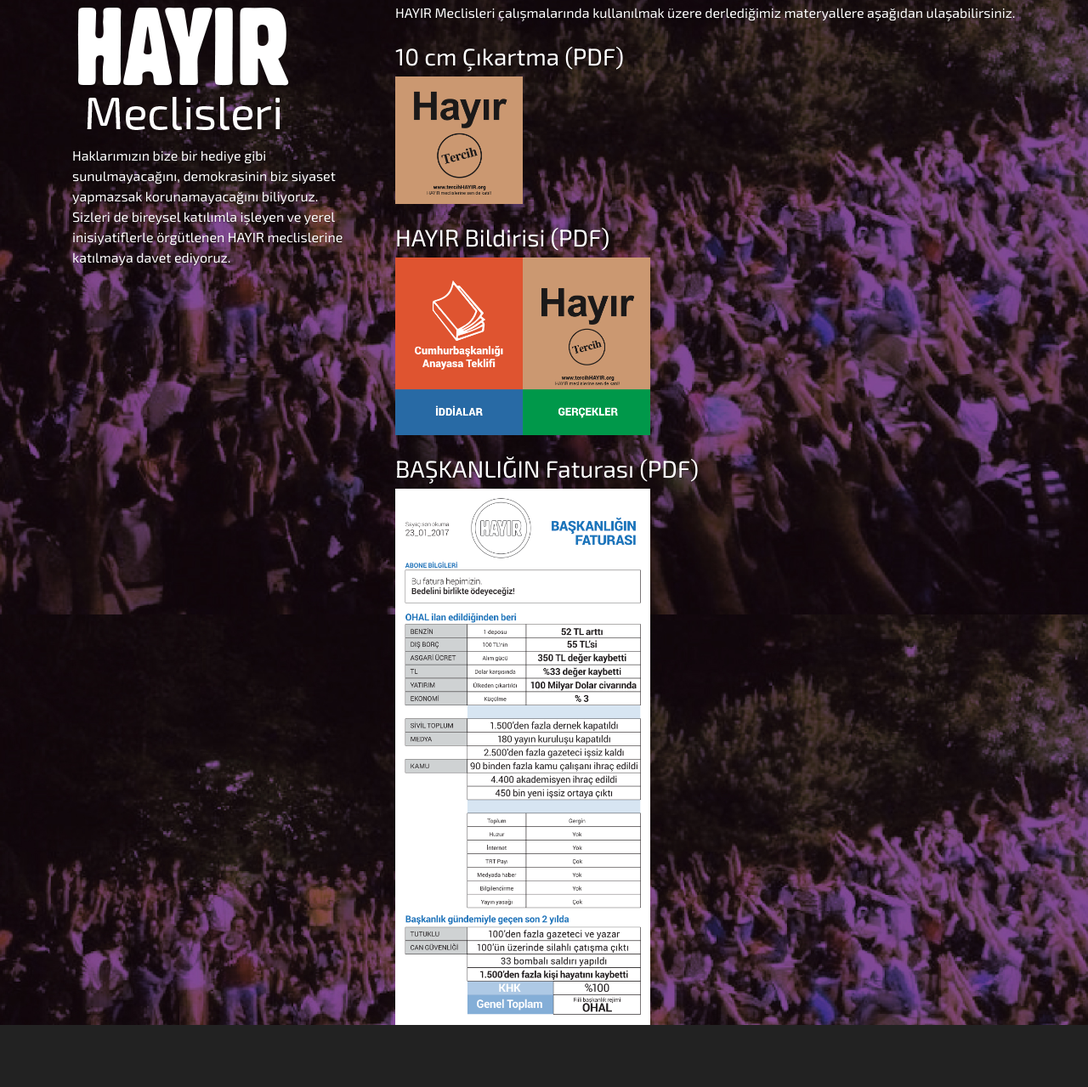
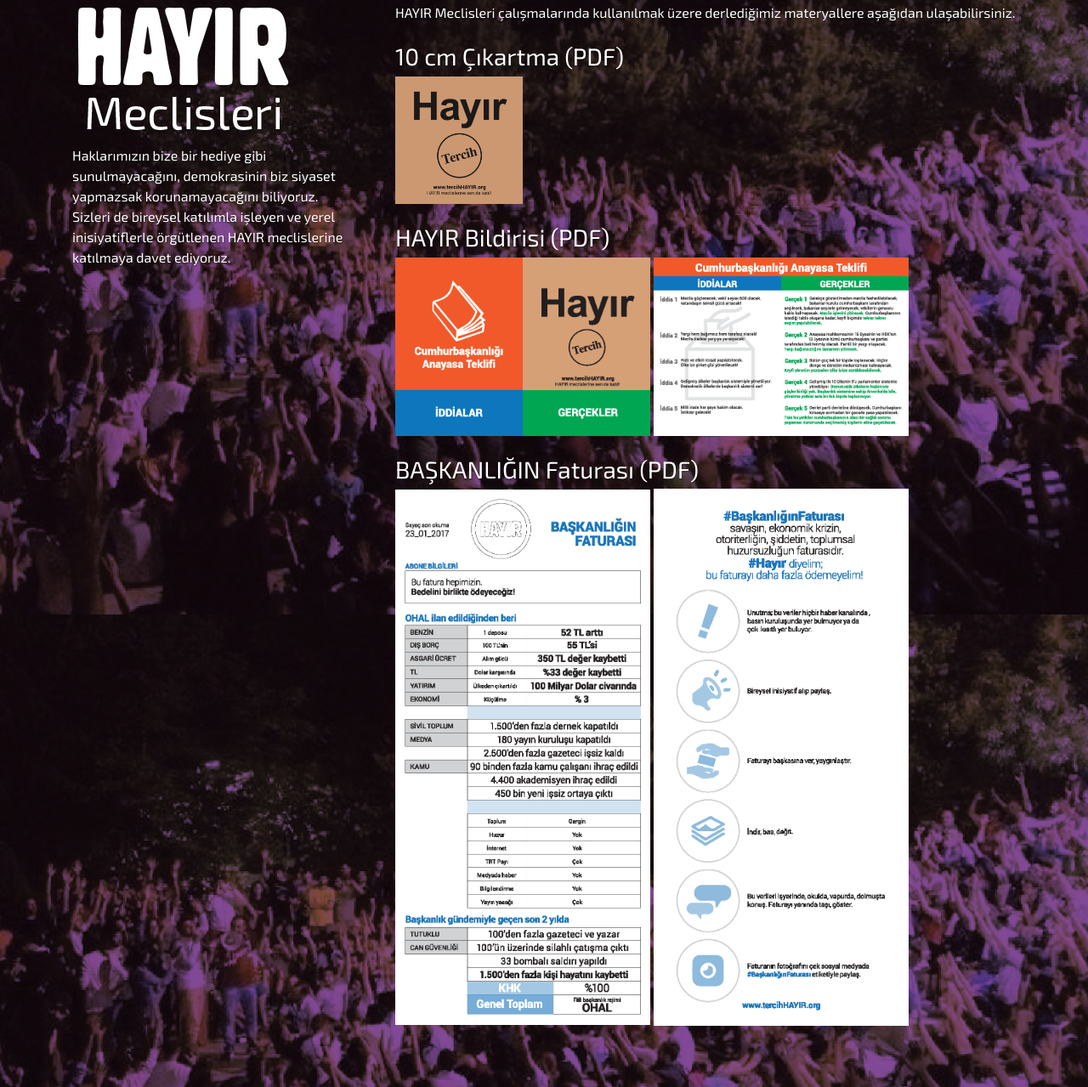
Before and after one commit to demirkapi/hayirmeclisleri, a plain HTML site: page materyaller.html in a window 1280 px wide. Shown: the part 77-1356 px from the top of the page at 85% size. Before the commit the page ends 1283 px from the top, so only its background shows below. Drawn offline with nearby package versions, Linux system fonts and the light colour scheme; a script that the page names is missing.

Commit message:
Materyaller organize

```diff
--- a/materyaller.html
+++ b/materyaller.html
@@ -64,11 +64,13 @@
 			<a href="materyaller/10x10cm_cikartma.pdf" target="_blank"><img src="materyaller/10x10cm_cikartma.png" width="150"></a>
 			<br><br>
 			<h3>HAYIR Bildirisi (PDF)</h3>
-			<a href="materyaller/bildiri_baski.pdf" target="_blank"><img src="materyaller/bildiri_baski.png" width="300"></a>
+			<a href="materyaller/bildiri_baski.pdf" target="_blank"><img src="materyaller/bildiri_baski_arka_Page_1.png" width="300"></a>
+			<a href="materyaller/bildiri_baski.pdf" target="_blank"><img src="materyaller/bildiri_baski_arka_Page_2.png" width="300"></a>
 			<br><br>
 			<h3>BAŞKANLIĞIN Faturası (PDF)</h3>
-			<a href="materyaller/fatura_hayir_baski.pdf" target="_blank"><img src="materyaller/fatura_hayir_baski.png" width="300"></a>
-
+			<a href="materyaller/fatura_hayir_baski.pdf" target="_blank"><img src="materyaller/fatura_hayir_baski_Page_1.png" width="300"></a>
+			<a href="materyaller/fatura_hayir_baski.pdf" target="_blank"><img src="materyaller/fatura_hayir_baski_Page_2.png" width="300"></a>
+			<br><br><br><br>
 		</div>
     </div>
 </div><!-- /.container -->
```
Also changed, not shown: materyaller/bildiri_baski.png (deleted), materyaller/bildiri_baski_arka.png (deleted), materyaller/bildiri_baski_arka_Page_1.png (added), materyaller/bildiri_baski_arka_Page_2.png (added), materyaller/fatura_hayir_baski.png (deleted), materyaller/fatura_hayir_baski_Page_1.png (added), materyaller/fatura_hayir_baski_Page_2.png (added).
